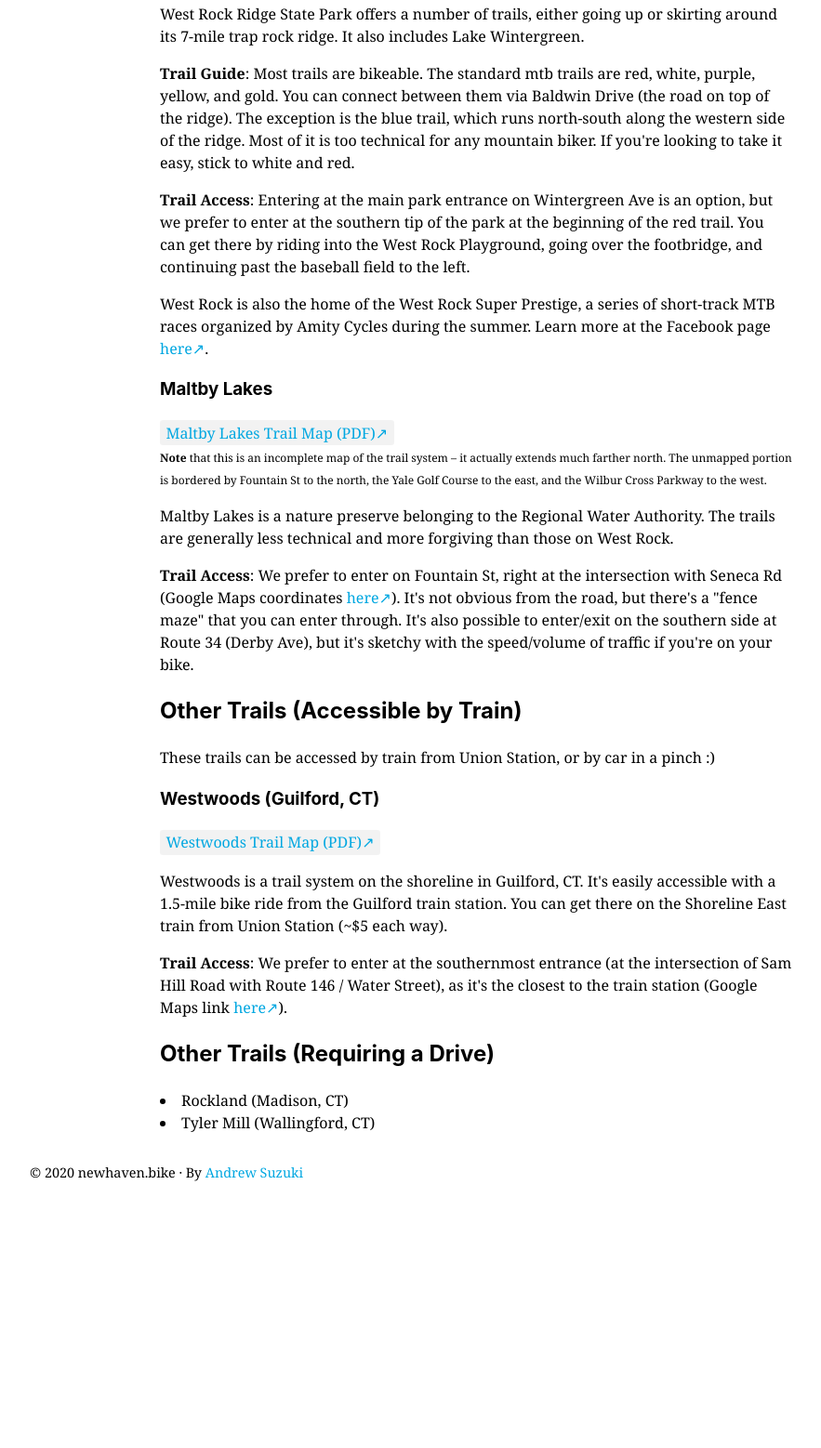
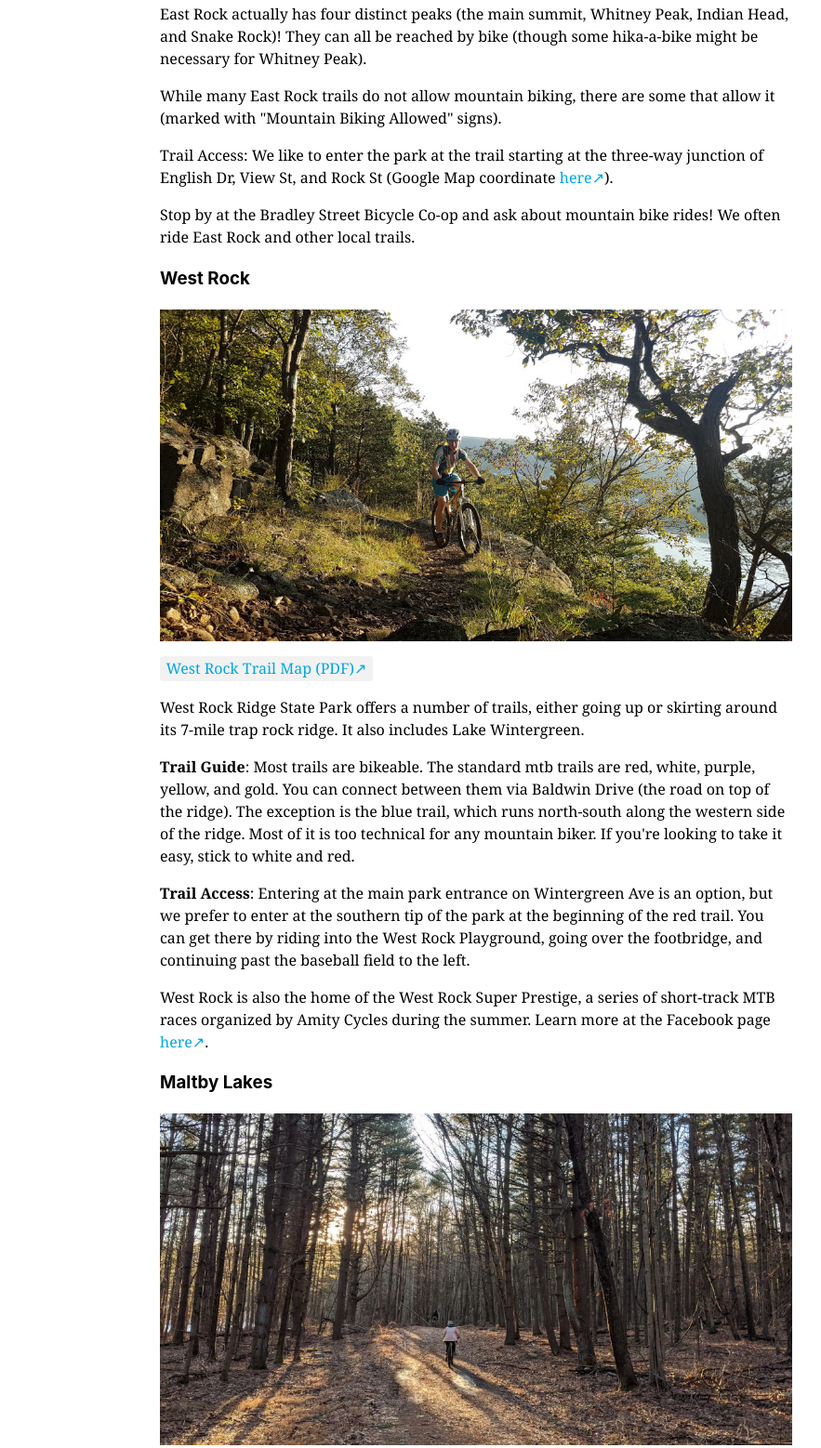
Before and after one commit to andrewsuzuki/newhaven.bike, a Gatsby site: page /rides/mountain-biking in a window 1280 px wide. Shown: the part 739-2297 px from the top of the page at 93% size, without its empty margins (128-1011 px from the left). Before the commit the page ends 2010 px from the top, so only its background shows below. Built offline with nearby package versions, Linux system fonts and the light colour scheme; Gatsby itself is replaced by a stand-in of ours.

Commit message:
mountain biking photos

```diff
--- a/src/pages/rides/mountain-biking.js
+++ b/src/pages/rides/mountain-biking.js
@@ -26,7 +26,11 @@ const MountainBikingPage = () => (
         to load up and drive a car.
       </p>
       <h3>East Rock</h3>
-      {/* TODO photo */}
+      <img
+        src="/images/east_rock_mtb.jpg"
+        alt="Mountain Biking on East Rock"
+        className="full-image"
+      />
       <p>
         <ExternalLink
           to="http://scrcog.org/wp-content/uploads/trails/new_haven/alt/RecTrails_NH1_Alt_6-2-16.pdf"
@@ -60,7 +64,11 @@ const MountainBikingPage = () => (
         rides! We often ride East Rock and other local trails.
       </p>
       <h3>West Rock</h3>
-      {/* TODO photo */}
+      <img
+        src="/images/west_rock_mtb.jpg"
+        alt="Mountain Biking on West Rock"
+        className="full-image"
+      />
       <p>
         <ExternalLink
           to="https://www.ct.gov/deep/lib/deep/stateparks/maps/WestRockGPS.pdf"
@@ -101,7 +109,11 @@ const MountainBikingPage = () => (
         .
       </p>
       <h3>Maltby Lakes</h3>
-      {/* TODO photo */}
+      <img
+        src="/images/maltby_lakes_mtb.jpg"
+        alt="Mountain Biking at Maltby Lakes"
+        className="full-image"
+      />
       <p>
         <ExternalLink
           to="http://scrcog.org/wp-content/uploads/trails/RWA/alt/RecTrails_RWA7_Alt_6-2-16.pdf"
@@ -168,8 +180,16 @@ const MountainBikingPage = () => (
       </p>
       <h2>Other Trails (Requiring a Drive)</h2>
       <ul className="bulleted">
-        <li>Rockland (Madison, CT)</li>
-        <li>Tyler Mill (Wallingford, CT)</li>
+        <li>
+          <strong>Rockland</strong> in Madison, CT is the most popular mountain
+          biking trail system in southern CT. You can easily spend a day there
+          as the trails are fairly extensive. There's also a pump track. The
+          drive is about 30 minutes from New Haven.
+        </li>
+        <li>
+          <strong>Tyler Mill</strong> in Wallingford, CT is another option. The
+          drive is about 20 minutes from New Haven.
+        </li>
       </ul>
     </Narrow>
   </Layout>
```
Also changed, not shown: README.md, static/images/east_rock_mtb.jpg (added), static/images/maltby_lakes_mtb.jpg (added), static/images/west_rock_mtb.jpg (added).
